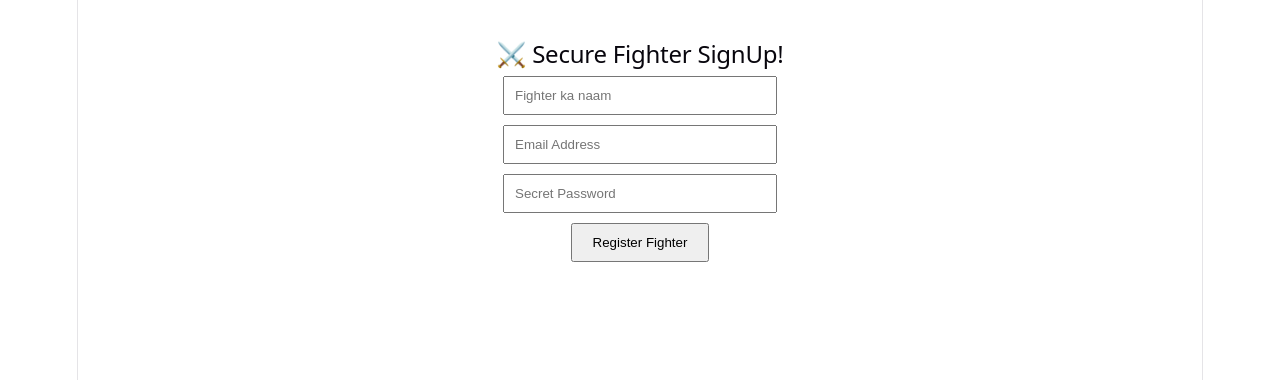
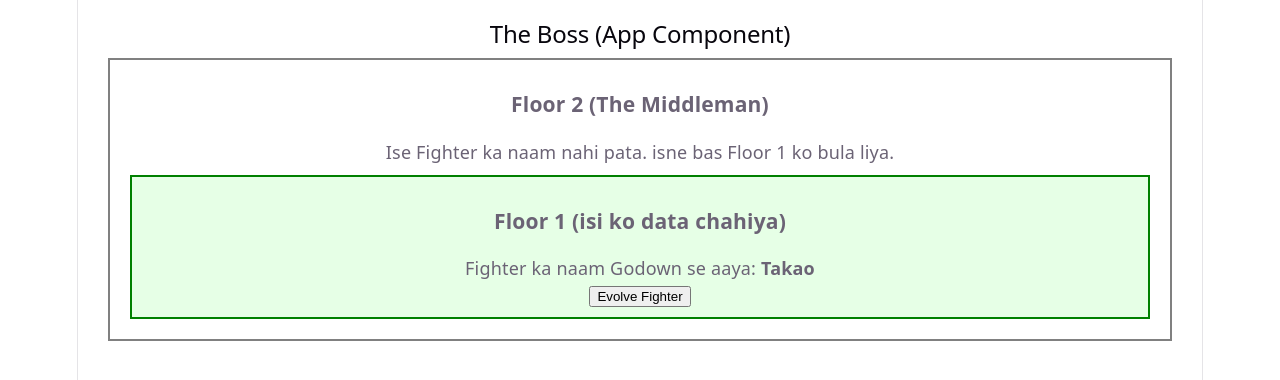
Before and after one commit to tngdks/mern-practice, a React (Vite) app in the folder React Practice/react-practice/: page / in a window 1280 px wide. Shown: the top 380 px of the page. Built offline with nearby package versions, Linux system fonts and the light colour scheme.

Commit message:
react in mern practice

```diff
--- a/React Practice/react-practice/src/App.jsx
+++ b/React Practice/react-practice/src/App.jsx
@@ -1,120 +1,178 @@
-import { useState } from 'react';
+import { createContext, useState, useContext } from 'react';
 import './App.css';
 
-function App() {
-  //yaha user ke inputs ke liye states banayenge
-  const [name, setName] = useState("");
-  const [email, setEmail] = useState("");
-  const [password, setPassword] = useState("");// naya state banyenge password ke liye
-  const [errorMsg, setErrorMsg] = useState(""); // yeh state sirf error ke liye
-  const [successMsg, setSuccessMsg] = useState(""); // yeh state success hone pr ke liye hai
-
-  //yaha hum batenyenge ki fomr submit hone pr kya hoga
-  const handleSubmit = (e) => {
-    //yaha hum form ko page ko refresh krne se rokenge ki agar hum submit kare toh page refresh naho
-    e.preventDefault();
-
-    //yaha hum check karenge ki kahi khali form toh submit nahi kiya jaa rha
-    if (name === "" || email === "" || password === "") {
-      setMessage(" Name aur Email aur password tino khali nahi rahenge, dono mein entry chahiye!");
-      return;
-    }
-
-    //yeh check karega ki email mein @ ya . hai ya nahi
-    const emailPattern = /^[^\s@]+@[^\s@]+\.[^\s@]+$/;
-    if (!emailPattern.test(email)) {
-      setErrorMsg("Email ka format galat hai. @ aur . sahi se lagaye");
-      return;
-    }
-
-    //yaha password length check karenge
-    if (password.length < 8) {
-      setErrorMsg("Password kam se kam 8 character lamba hona chahiye");
-      return;
-    }
-
-    //yaha hum jo data user ne diya hai use ek packet mein banayneg aur backend ko bhejenge
-    const newFighter = { name, email, password };
-
-    //entry sahi hone pr yeh msg jaayega successMsg state mein
-    setSuccessMsg(" Checking and saving data...");
+//yaha ek khali dabba banayenge
+//yeh component ke bahar hai taki sab isko access kar sake
+const FighterContext = createContext();
 
 
-    //POST request ka use karenge data ko backend ko bhejne ke liye
-    //yaha hum phir se fake api ka use karenge
-    fetch('https://jsonplaceholder.typicode.com/users', {
-      method:'POST', // yaha method mein POST ka mtlb hum data le nahi balki bhej rhe hai
-      headers: {
-        'Content-type': 'application/json',//backend ko nata rahe hai ki data json mein bhejnge
-      },
-      body: JSON.stringify(newFighter), // yaha apne data ko json mein convert kr diya
-    })
-      .then((response) => response.json())
-      .then((data) => {
-        console.log("backend mein yeh save ho gaya:", data);
-        setSuccessMsg(`Bdhai ho ${data.name} add ho gaya!`);// yeha se message successMessage state mein jayeega
-
-        //form ko wapas se khali krna hoga
-        setName("");
-        setEmail("");
-        setPassword("");
-      })
-
-        // koi error aane pe yeh message bhejna hoga
-        .catch((error) => {
-          setErrorMsg("Network error aa gaya. Backend tak nahi pahucha");
-          setSuccessMsg("");
-        });
-  };
-
+//yaha middleman hai jise data se koi matlb nahi hai
+function Floor2() {
   return (
-    <div style={{ textAlign: "center", padding: "40px" }}>
-      <h2>⚔️ Secure Fighter SignUp! </h2>
-
-      {/* Form tag ke onSubmit mein apna function laga diya */}
-      <form onSubmit={handleSubmit} style={{ display: "flex", flexDirection: "column", alignItems: "center", gap: "10px" }}>
-
-        <input
-          type="text"
-          placeholder="Fighter ka naam"
-          value={name} // Step 2: Input box ki value state se aayegi
-          onChange={(e) => setName(e.target.value)} // Jab type hoga, state update hogi
-          style={{ padding: "10px", width: "250px" }}
-        />
-
-        <input
-          type="text" //yaha type text rkha hai taki humara apna validatuion check kaam kare
-          placeholder="Email Address"
-          value={email}
-          onChange={(e) => setEmail(e.target.value)}
-          style={{ padding: "10px", width: "250px" }}
-        />
-
-        <input
-        type="password" placeholder="Secret Password"
-        value={password} onChange={(e) => setPassword(e.target.value)}
-        style={{ padding: "10px", width: "250px "}}
-        />
-
-
-        <button type="submit" style={{ padding: "10px 20px", cursor: "pointer" }}>
-          Register Fighter
-        </button>
-      </form>
-
-      {/* Error humesha laal rang mein aayega */}
-      {errorMsg && <h4 style={{ color:"red", marginTop: "20px" }}> { errorMsg } </h4> }
-
-      {/* Message successfully jaane pr hara dikhyega*/}
-      {successMsg && <h4 style={{ color:"green", marginTop:"20px" }}> { successMsg } </h4> }
+    <div style={{ border:"2px solid gray", margin: "10px", padding: "10px "}}>
+      <h3> Floor 2 (The Middleman) </h3>
+      <p> Ise Fighter ka naam nahi pata. isne bas Floor 1 ko bula liya. </p>
+      <Floor1 />
     </div>
   );
 }
 
-export default App;
+//yeha woh hoga jisko sach mein woh data chaiye
+function Floor1() {
+  //yaha isne godown se data nikal liya
+  const { fighterName, setFighterName } = useContext(FighterContext);
+
+  return (
+    <div style={{ border: "2px solid green", margin: "10px", padding: "10px", backgroundColor: "#e6ffe6"}}>
+      <h3> Floor 1 (isi ko data chahiya) </h3>
+      <p>Fighter ka naam Godown se aaya: <b>{fighterName}</b></p>
+      <button onClick={() => setFighterName("Legendary Super Saiyan Broly")}>
+        Evolve Fighter
+      </button>
+    </div>
+  );
+}
+
+//yaha pe main componenet rahega(Main App)
+export default function App(){
+  const [fighterName, setFighterName] = useState("Takao");
+
+  return (
+    <div style={{ textAlign: "center", padding: "20px" }}>
+      <h2> The Boss (App Component) </h2>
+      {/* godown ko chabhi humne dono floors 1 aur 2 ko de di */}
+      {/* yaha value={{...}} ke andar wo data rakha jo godown mein daalna hai */}
+      <FighterContext.Provider value={{ fighterName, setFighterName }}>
+
+          {/* App ne sirf floor 2 ko bulaya, data prop mein nahi bhja! */}
+          <Floor2 />
+      </FighterContext.Provider>
+    </div>
+  );
+
+}
 
 
 
+
+
+
+
+
+// import { useState } from 'react';
+// import './App.css';
+
+// function App() {
+//   //yaha user ke inputs ke liye states banayenge
+//   const [name, setName] = useState("");
+//   const [email, setEmail] = useState("");
+//   const [password, setPassword] = useState("");// naya state banyenge password ke liye
+//   const [errorMsg, setErrorMsg] = useState(""); // yeh state sirf error ke liye
+//   const [successMsg, setSuccessMsg] = useState(""); // yeh state success hone pr ke liye hai
+
+//   //yaha hum batenyenge ki fomr submit hone pr kya hoga
+//   const handleSubmit = (e) => {
+//     //yaha hum form ko page ko refresh krne se rokenge ki agar hum submit kare toh page refresh naho
+//     e.preventDefault();
+
+//     //yaha hum check karenge ki kahi khali form toh submit nahi kiya jaa rha
+//     if (name === "" || email === "" || password === "") {
+//       setMessage(" Name aur Email aur password tino khali nahi rahenge, dono mein entry chahiye!");
+//       return;
+//     }
+
+//     //yeh check karega ki email mein @ ya . hai ya nahi
+//     const emailPattern = /^[^\s@]+@[^\s@]+\.[^\s@]+$/;
+//     if (!emailPattern.test(email)) {
+//       setErrorMsg("Email ka format galat hai. @ aur . sahi se lagaye");
+//       return;
+//     }
+
+//     //yaha password length check karenge
+//     if (password.length < 8) {
+//       setErrorMsg("Password kam se kam 8 character lamba hona chahiye");
+//       return;
+//     }
+
+//     //yaha hum jo data user ne diya hai use ek packet mein banayneg aur backend ko bhejenge
+//     const newFighter = { name, email, password };
+
+//     //entry sahi hone pr yeh msg jaayega successMsg state mein
+//     setSuccessMsg(" Checking and saving data...");
+
+
+//     //POST request ka use karenge data ko backend ko bhejne ke liye
+//     //yaha hum phir se fake api ka use karenge
+//     fetch('https://jsonplaceholder.typicode.com/users', {
+//       method:'POST', // yaha method mein POST ka mtlb hum data le nahi balki bhej rhe hai
+//       headers: {
+//         'Content-type': 'application/json',//backend ko nata rahe hai ki data json mein bhejnge
+//       },
+//       body: JSON.stringify(newFighter), // yaha apne data ko json mein convert kr diya
+//     })
+//       .then((response) => response.json())
+//       .then((data) => {
+//         console.log("backend mein yeh save ho gaya:", data);
+//         setSuccessMsg(`Bdhai ho ${data.name} add ho gaya!`);// yeha se message successMessage state mein jayeega
+
+//         //form ko wapas se khali krna hoga
+//         setName("");
+//         setEmail("");
+//         setPassword("");
+//       })
+
+//         // koi error aane pe yeh message bhejna hoga
+//         .catch((error) => {
+//           setErrorMsg("Network error aa gaya. Backend tak nahi pahucha");
+//           setSuccessMsg("");
+//         });
+//   };
+
+//   return (
+//     <div style={{ textAlign: "center", padding: "40px" }}>
+//       <h2>⚔️ Secure Fighter SignUp! </h2>
+
+//       {/* Form tag ke onSubmit mein apna function laga diya */}
+//       <form onSubmit={handleSubmit} style={{ display: "flex", flexDirection: "column", alignItems: "center", gap: "10px" }}>
+
+//         <input
+//           type="text"
+//           placeholder="Fighter ka naam"
+//           value={name} // Step 2: Input box ki value state se aayegi
+//           onChange={(e) => setName(e.target.value)} // Jab type hoga, state update hogi
+//           style={{ padding: "10px", width: "250px" }}
+//         />
+
+//         <input
+//           type="text" //yaha type text rkha hai taki humara apna validatuion check kaam kare
+//           placeholder="Email Address"
+//           value={email}
+//           onChange={(e) => setEmail(e.target.value)}
+//           style={{ padding: "10px", width: "250px" }}
+//         />
+
+//         <input
+//         type="password" placeholder="Secret Password"
+//         value={password} onChange={(e) => setPassword(e.target.value)}
+//         style={{ padding: "10px", width: "250px "}}
+//         />
+
+
+//         <button type="submit" style={{ padding: "10px 20px", cursor: "pointer" }}>
+//           Register Fighter
+//         </button>
+//       </form>
+
+//       {/* Error humesha laal rang mein aayega */}
+//       {errorMsg && <h4 style={{ color:"red", marginTop: "20px" }}> { errorMsg } </h4> }
+
+//       {/* Message successfully jaane pr hara dikhyega*/}
+//       {successMsg && <h4 style={{ color:"green", marginTop:"20px" }}> { successMsg } </h4> }
+//     </div>
+//   );
+// }
+
+// export default App;
 
 
 
```
